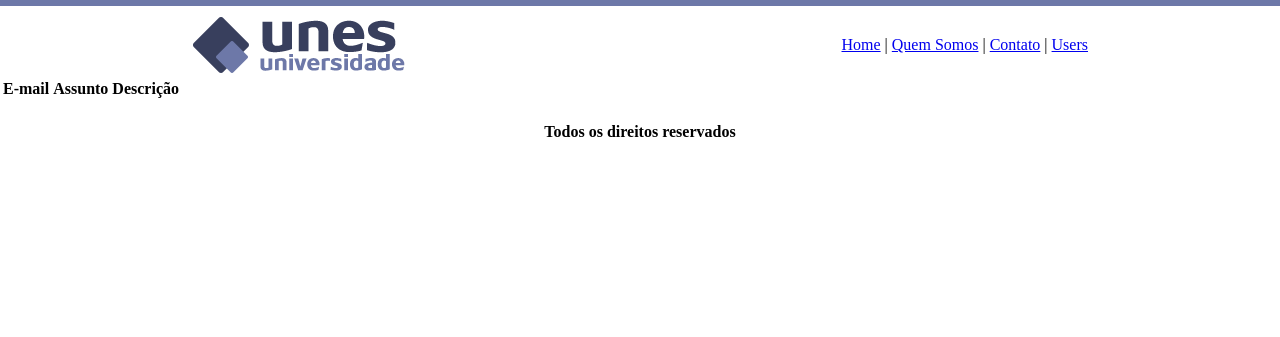
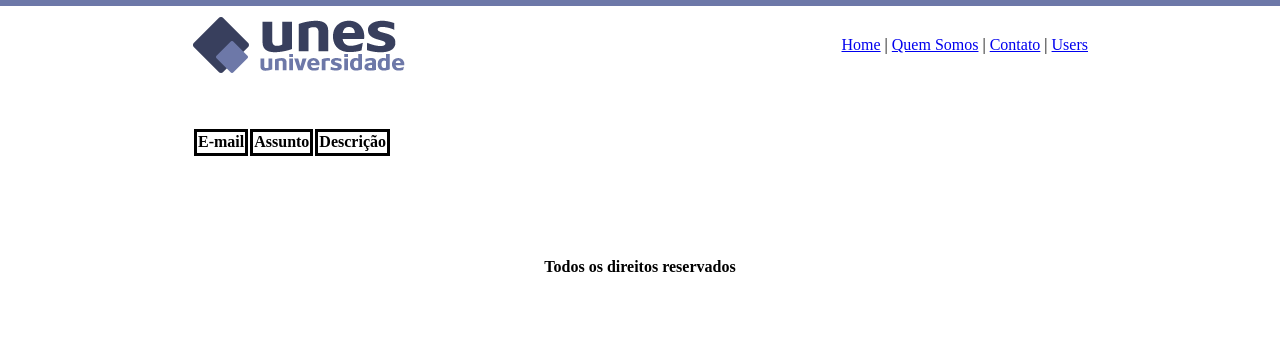
Before and after one commit to pedroansdev/DevWeb-Desafio3, a Flask app: template templates/users.html in a window 1280 px wide. Shown: the top 337 px of the page. Run offline with Flask 2, Linux system fonts and the light colour scheme; the template is opened without the code that fills it, so the values that code supplies are empty; some libraries are stand-ins or nearby versions.

Commit message:
Estilizando a tabela

```diff
--- a/static/css/estilo.css
+++ b/static/css/estilo.css
@@ -39,3 +39,15 @@ p{
     padding-top:2px;
     width:70%;
 }
+
+.conteudo-users{
+    width: 70%;
+    margin: auto;
+    margin-top: 50px;
+    margin-bottom: 100px;
+    text-align: center;
+}
+
+#table td, th{
+    border-style: solid;
+}
```
